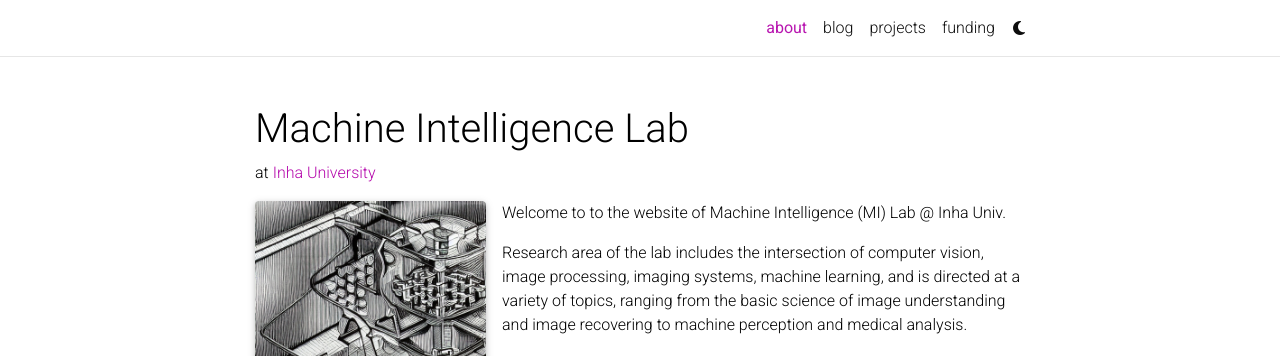
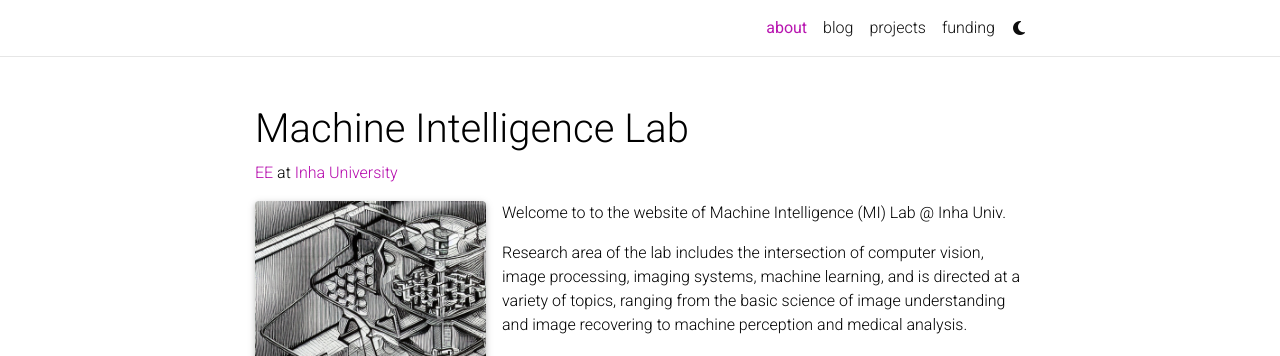
Before and after one commit to milab-inha/milab-inha.github.io, a Jekyll site: the page built from _pages/about.md, in a window 1280 px wide. Shown: the top 356 px of the page. Built offline with Jekyll 4.4.1, drawn with Linux system fonts in a browser that asks for light colours; full-size pictures stand in for the smaller copies a plugin makes; comment, search, counter and statistics services are not loaded; a style sheet for code colours, icons or effects is not loaded.

```diff
--- a/_pages/about.md
+++ b/_pages/about.md
@@ -2,7 +2,7 @@
 layout: about
 title: about
 permalink: /
-subtitle: at <a href='https://www.inha.ac.kr/'>Inha University</a>
+subtitle: <a href='https://ee.inha.ac.kr/ee/index.do'>EE</a> at <a href='https://www.inha.ac.kr/'>Inha University</a>
 
 profile:
   align: left
```
